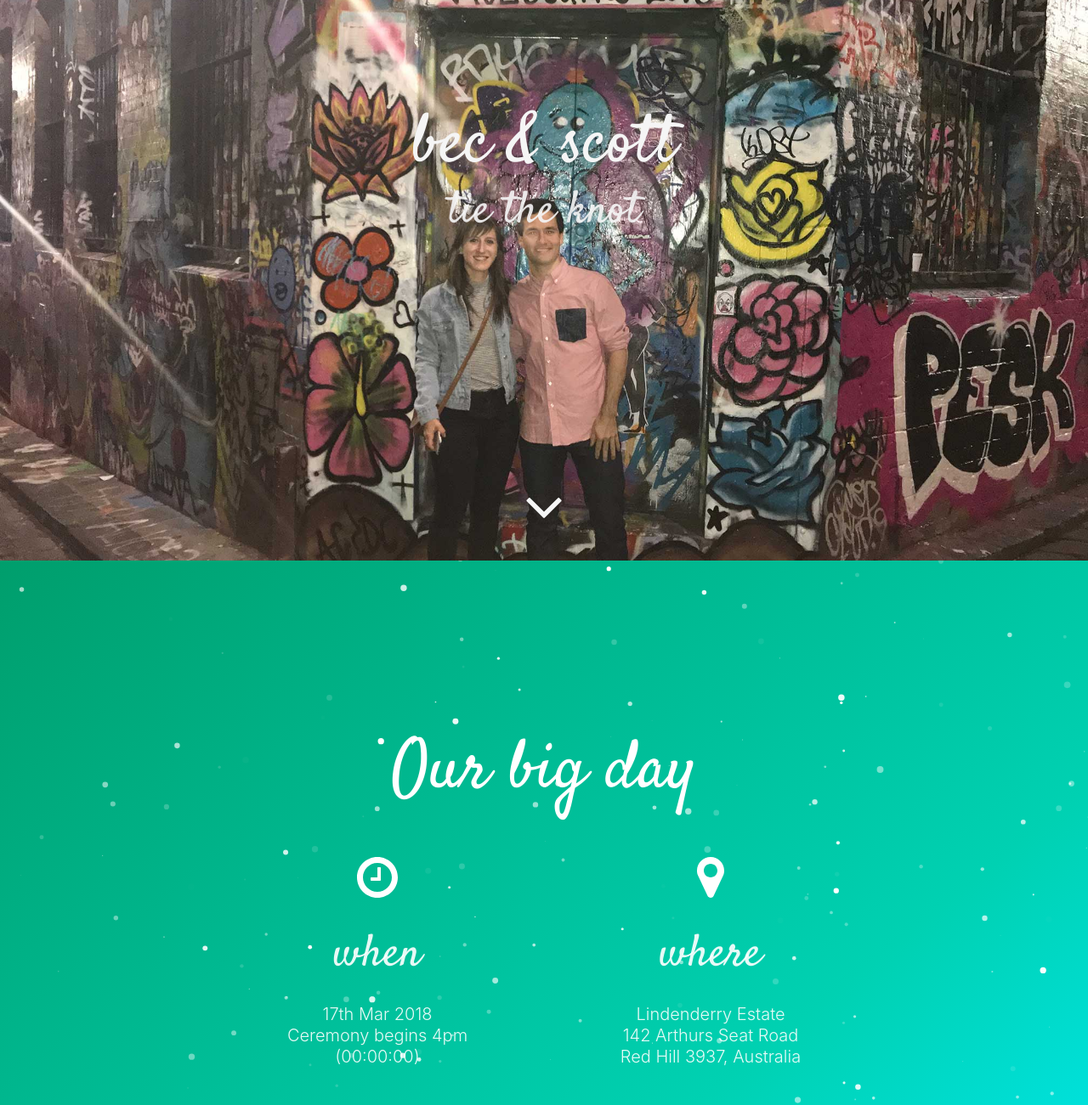
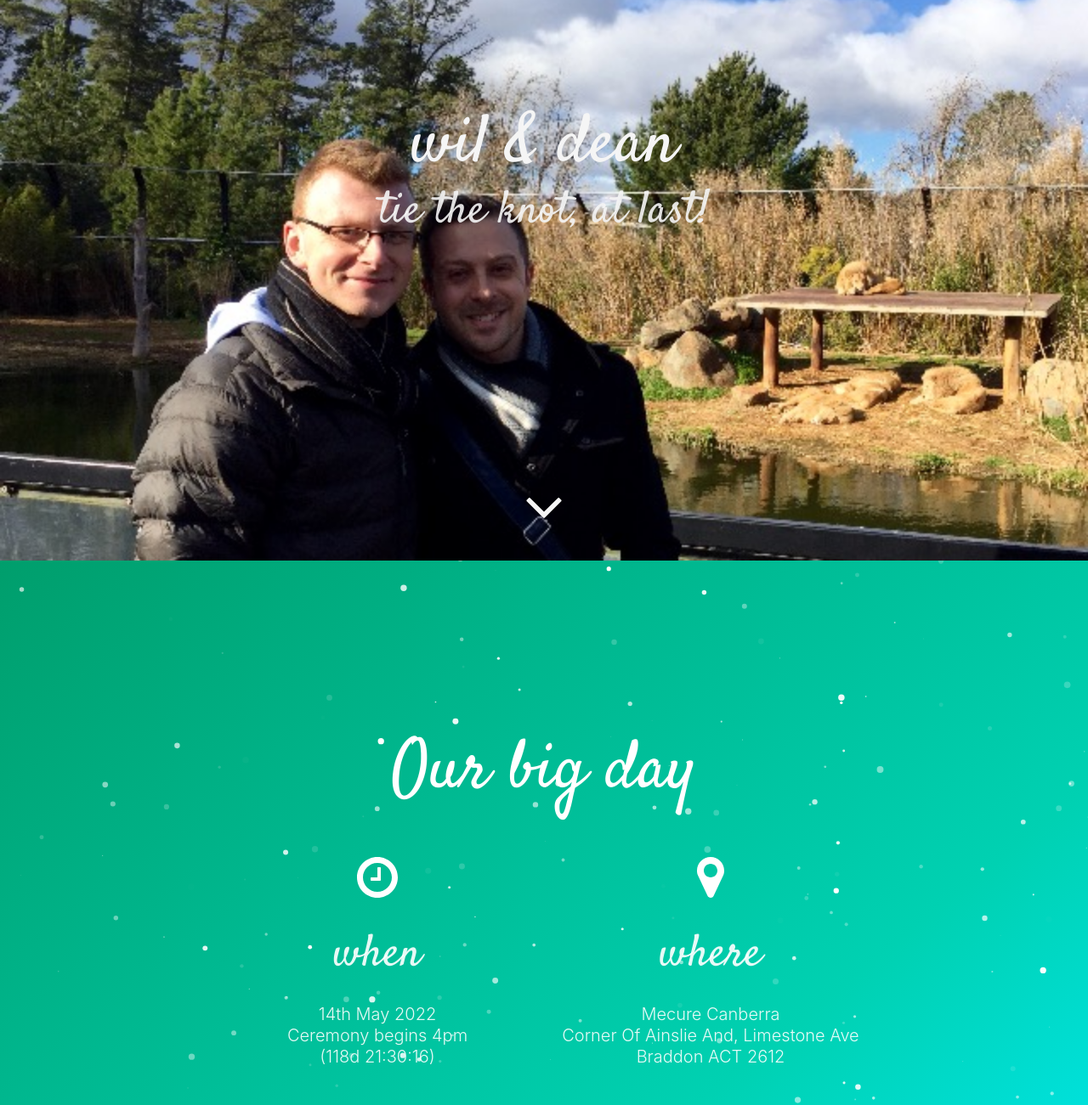
Before and after one commit to deanojstone86/wedding-new-name, a plain HTML site: page index.html in a window 1280 px wide. Shown: the part 140-1441 px from the top of the page at 85% size. Drawn offline with nearby package versions, Linux system fonts and the light colour scheme.

Commit message:
Update index.html

```diff
--- a/index.html
+++ b/index.html
@@ -4,7 +4,7 @@
 <meta charset="utf-8">
 <meta http-equiv="X-UA-Compatible" content="IE=edge">
 <meta name="viewport" content="width=device-width, initial-scale=1">
-<meta name="description" content="Bec and Scott tie the knot.">
+<meta name="description" content="Wil and Dean tie the knot.">
 <meta name="robots" content="noindex, nofollow">
 <meta name="theme-color" content="#ffffff">
 <title>Bec and Scott tie the knot</title>
@@ -136,7 +136,7 @@ section {
 </style>
 <script>
 $(document).ready(function() {
-	$(".countdown").countdown({until: new Date("Mar 17 2018 16:00:00 +1100"), compact: true}).show().before("(").after(")");
+	$(".countdown").countdown({until: new Date("16 May 2022 16:00:00 +1100"), compact: true}).show().before("(").after(")");
 
 	$("#location").click(function() {
 		$("#location iframe").css("pointer-events", "auto");
@@ -239,7 +239,7 @@ $(document).ready(function() {
 				<div class="container">
 					<div class="nav-left" style="overflow: hidden;">
 						<a class="nav-item">
-						<span style="font-family: 'Satisfy', cursive; font-size: 2.4rem; color: #fff; margin-top: 10px;">b&amp;s</span>
+						<span style="font-family: 'Satisfy', cursive; font-size: 2.4rem; color: #fff; margin-top: 10px;">w&amp;d</span>
 						</a>
 					</div>
 					<span class="nav-toggle">
@@ -271,15 +271,15 @@ $(document).ready(function() {
 			</header>
 		</div>
 	</section>
-	<section class="hero is-dark is-fullheight" style="position: relative; background-image: url(images/becnscott.jpg); background-repeat: no-repeat; background-position: center top; background-size: cover; background-attachment: scroll;">
+	<section class="hero is-dark is-fullheight" style="position: relative; background-image: url(images/canberra-zoo.jpg); background-repeat: no-repeat; background-position: center top; background-size: cover; background-attachment: scroll;">
 		<!-- Hero content: will be in the middle -->
 		<div class="hero-body">
 			<div class="container has-text-centered">
 				<h1 class="title is-1" style="font-family: 'Satisfy', cursive; font-size: 5rem;">
-					bec &amp; scott
+					wil &amp; dean
 				</h1>
 				<h2 class="subtitle is-3" style="font-family: 'Satisfy', cursive; font-size: 3.33rem;">
-					tie the knot
+					tie the knot, at last!
 				</h2>
 			</div>
 		</div>
@@ -307,7 +307,7 @@ $(document).ready(function() {
 						<h2 class="subtitle is-3" style="font-family: 'Satisfy', cursive; font-size: 3.33rem;">
 							when
 						</h2>
-						<p class="subtitle is-5">17th Mar 2018<br>Ceremony begins 4pm<br><span class="countdown" style="display: none;"></span></p>
+						<p class="subtitle is-5">14th May 2022<br>Ceremony begins 4pm<br><span class="countdown" style="display: none;"></span></p>
 					</div>
 					<div class="column is-5 is-4-desktop">
 						<br>
@@ -318,7 +318,7 @@ $(document).ready(function() {
 						<h2 class="subtitle is-3" style="font-family: 'Satisfy', cursive; font-size: 3.33rem;">
 							where
 						</h2>
-						<p class="subtitle is-5">Lindenderry Estate<br>142 Arthurs Seat Road<br>Red Hill 3937, Australia</p>
+						<p class="subtitle is-5">Mecure Canberra<br>Corner Of Ainslie And, Limestone Ave<br>Braddon ACT 2612</p>
 					</div>
 				</div>
 			</div>
@@ -365,7 +365,7 @@ $(document).ready(function() {
 		<div class="slider-container">
 			<div class="slider">
 				<div class="slider__item" style="height: 100vh; background: url(images/becnscott-cheekymonkey.jpg) no-repeat center center; background-size: cover;"></div>
-				<div class="slider__item" style="height: 100vh; background: url(images/becnscott.jpg) no-repeat center center; background-size: cover;"></div>
+				<div class="slider__item" style="height: 100vh; background: url(images/canberra-zoo.jpg) no-repeat center center; background-size: cover;"></div>
 				<div class="slider__item" style="height: 100vh; background: url(images/becnscott-quokka.jpg) no-repeat center left; background-size: cover;"></div>
 				<div class="slider__item" style="height: 100vh; background: url(images/becnscott-buller.jpg) no-repeat center center; background-size: cover;"></div>
 			</div>
```
